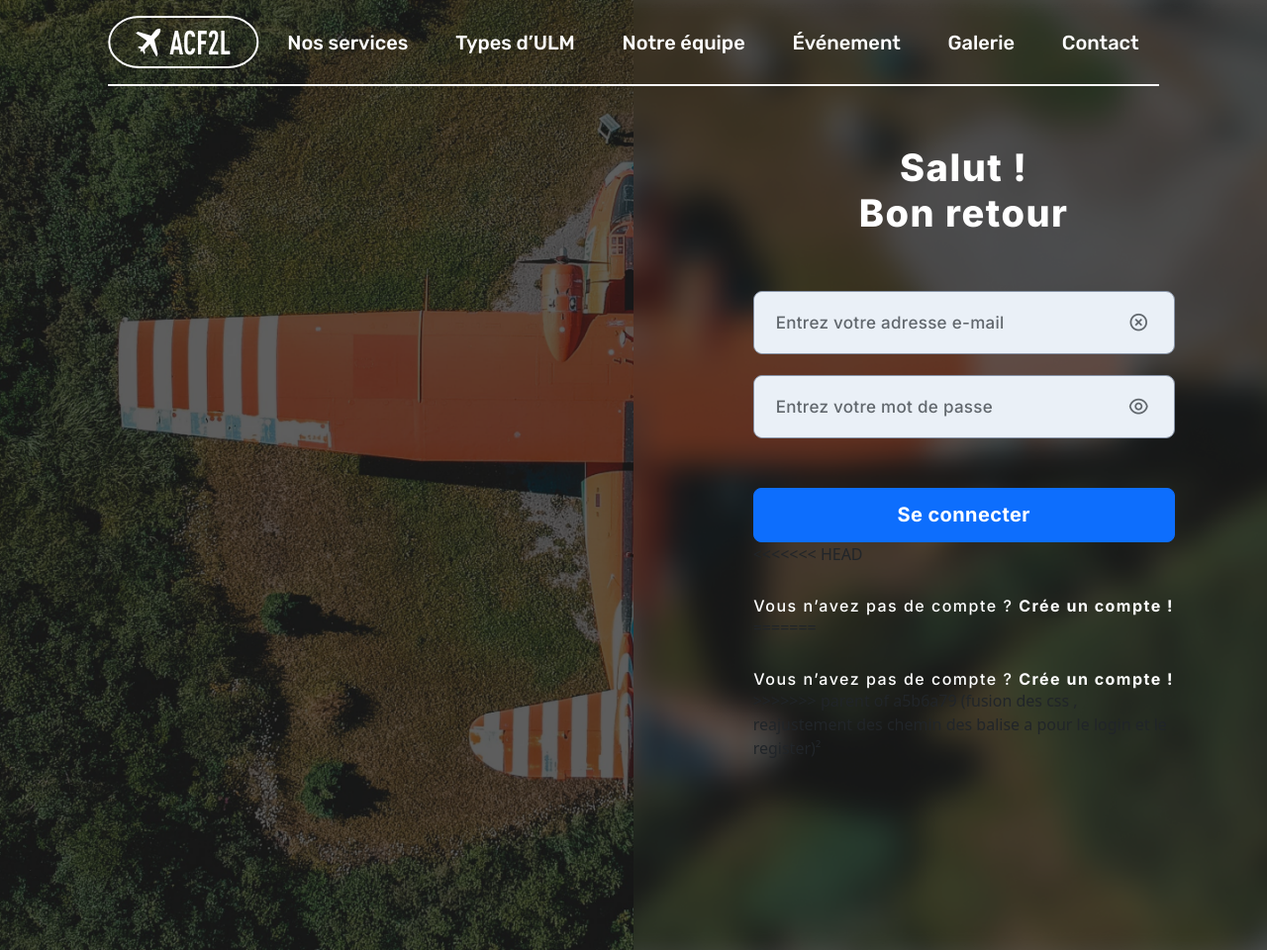
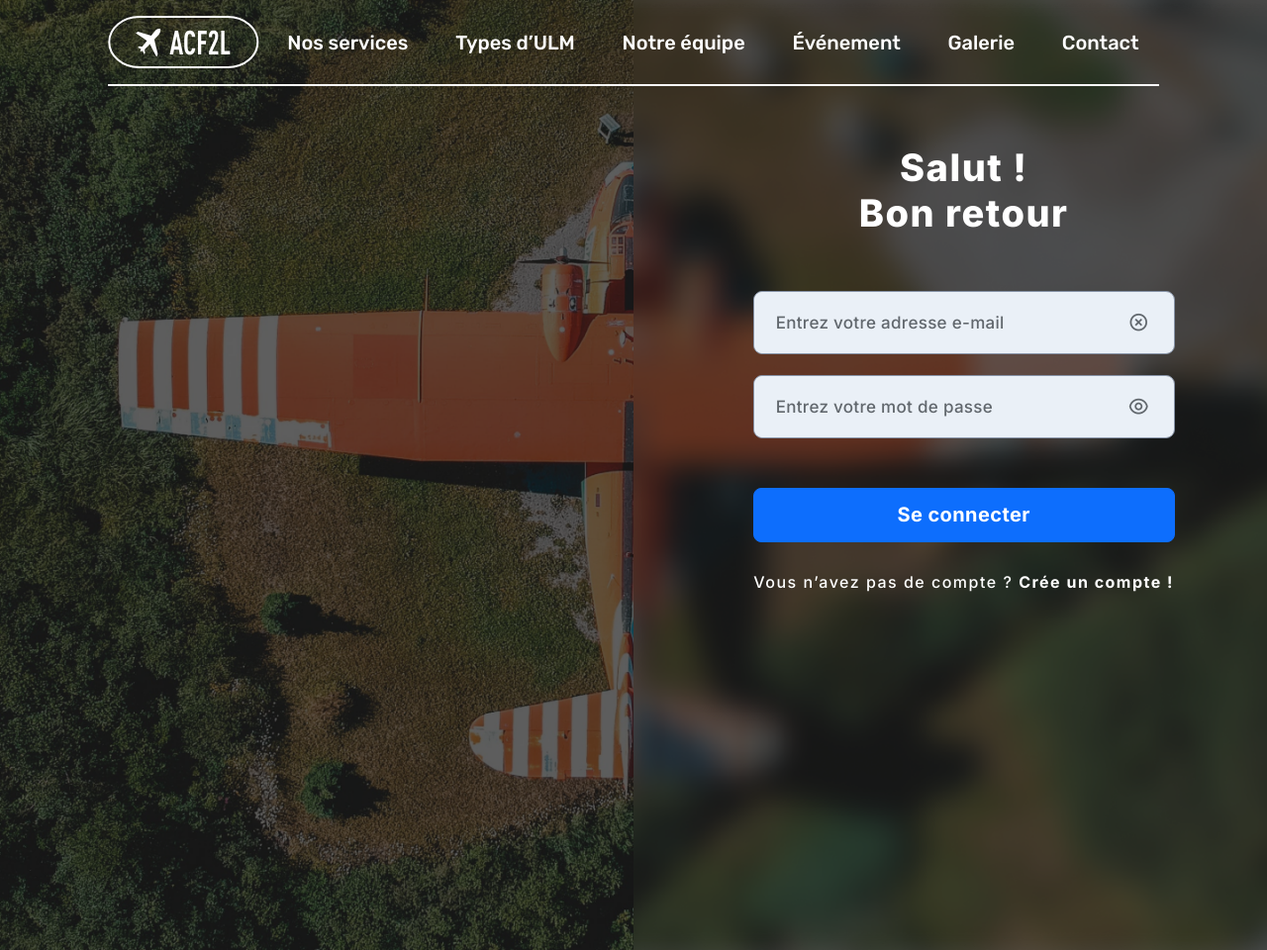
Before and after one commit to GuedesAlexandre/ACF2L, a PHP site: page /login/login.php in a window 1280 px wide. Shown: the whole page at 99% size. Run offline with PHP 8.4, Linux system fonts and the light colour scheme; some libraries are stand-ins or nearby versions.

Commit message:
modif encore

```diff
--- a/login/login.php
+++ b/login/login.php
@@ -62,11 +62,7 @@
                                 <button type="submit" class="btn btn-primary text-center btn-submit">
                                     Se connecter
                                 </button>
-<<<<<<< HEAD
                                 <a class="text-center a-switch " href="../register/Register.php">Vous n’avez pas de compte ? <span style=" font-weight: 700; ">Crée un compte ! </span> </a>
-=======
-<a class="text-center a-switch " href="../register/Register.php">Vous n’avez pas de compte ? <span style=" font-weight: 700; ">Crée un compte ! </span> </a>
->>>>>>> parent of a5b6a79 (fusion des css , reajustement des chemin des balise a pour le login et le register)²
 
                             </form>
                         </div>
```
